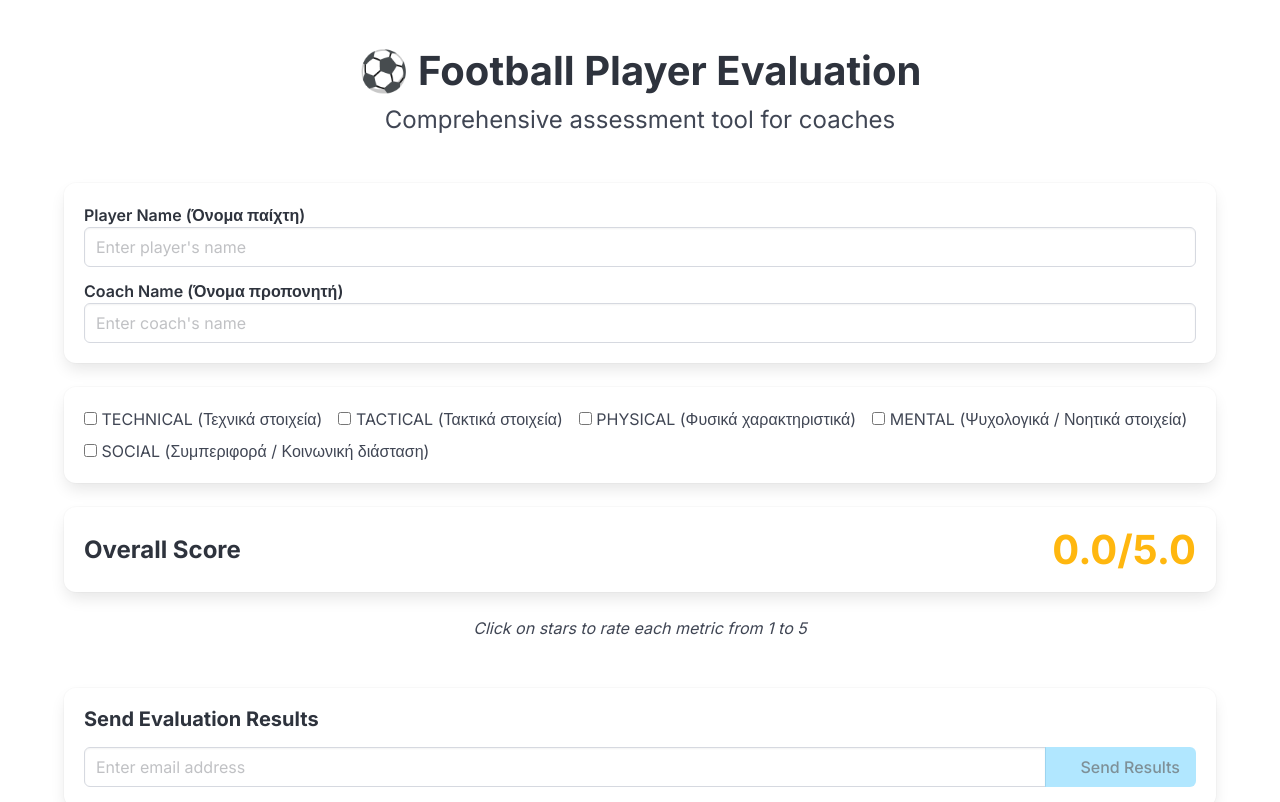
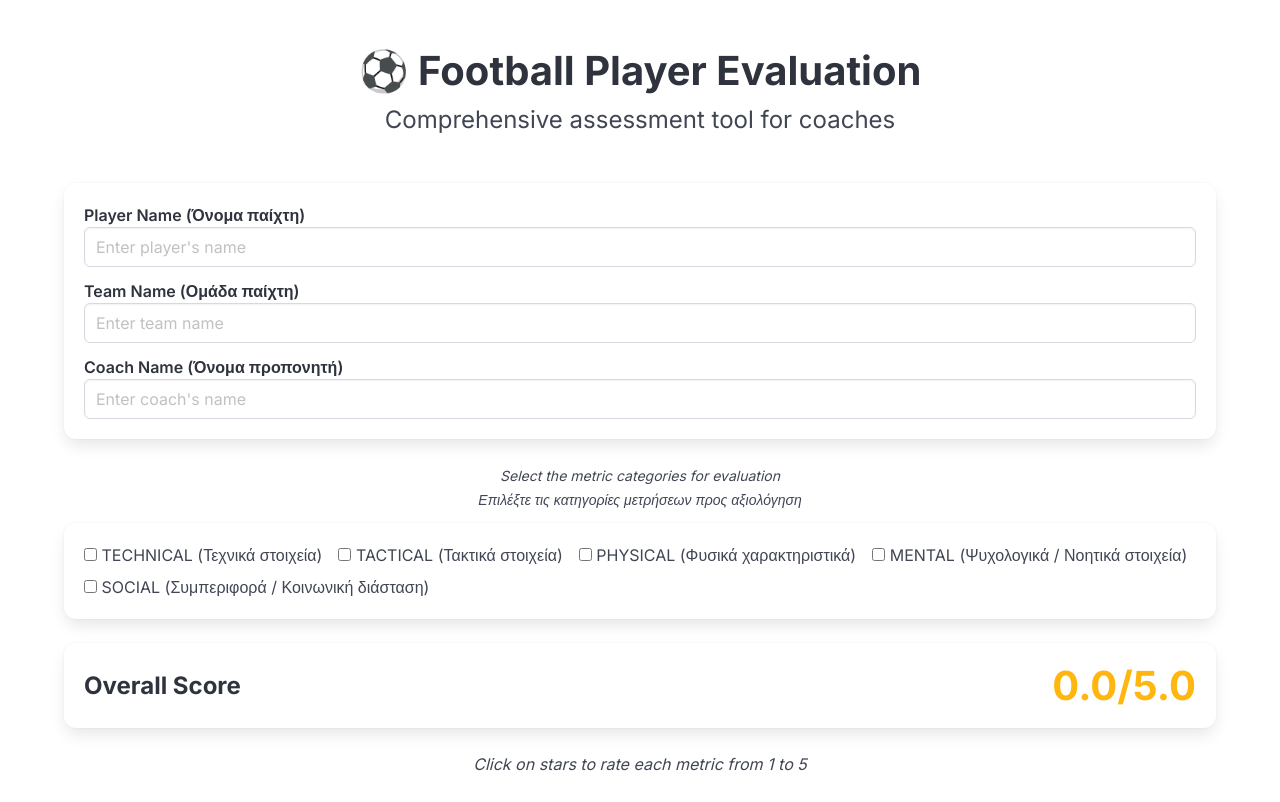
Before and after one commit to axanth/FootballEval, a Svelte app: page / in a window 1280 px wide. Shown: the top 802 px of the page. Built offline with nearby package versions, Linux system fonts and the light colour scheme.

Commit message:
Styling and additons.

```diff
--- a/src/App.svelte
+++ b/src/App.svelte
@@ -204,6 +204,7 @@
   let recipientEmail = "";
   let playerName = "";
   let coachName = "";
+  let teamName = "";
 
   // Validate email format
   $: isValidEmail = /^[^\s@]+@[^\s@]+\.[^\s@]+$/.test(recipientEmail);
@@ -247,6 +248,19 @@
           </div>
         </label>
       </div>
+       <div class="field">
+        <label class="label"
+          >Team Name (Ομάδα παίχτη)
+          <div class="control is-expanded">
+            <input
+              class="input"
+              type="text"
+              placeholder="Enter team name"
+              bind:value={teamName}
+            />
+          </div>
+        </label>
+      </div>
       <div class="field">
         <label class="label"
           >Coach Name (Όνομα προπονητή)
@@ -260,6 +274,13 @@
           </div>
         </label>
       </div>
+
+    </div>
+    <div class="has-text-centered mt-3 mb-3">
+      <p class="is-size-6 is-italic">
+        <small>Select the metric categories for evaluation <br /></small>
+        <small>Επιλέξτε τις κατηγορίες μετρήσεων προς αξιολόγηση</small>
+      </p>
     </div>
     <div class="box">
       <div class="checkboxes">
@@ -339,9 +360,9 @@
 </main>
 
 <style>
-    :global(html) {
-        color-scheme: light;
-    }
+  :global(html) {
+    color-scheme: light;
+  }
   :global(body) {
     margin: 0;
     padding: 0;
--- a/src/lib/MetricCategoryCard.svelte
+++ b/src/lib/MetricCategoryCard.svelte
@@ -21,7 +21,7 @@
 <div class="card">
     <!-- Card Header -->
     <header class="card-header has-background-light">
-        <p class="card-header-title is-centered">
+        <p class="card-header-title is-centered has-text-black">
             {@html categoryLabel}
         </p>
     </header>
@@ -42,6 +42,8 @@
                                 onRatingChange(metric.id, value)}
                         />
                     </div>
+                    <textarea class="textarea is-info" placeholder="παρατηρήσεις" rows="2"
+                    ></textarea>
                 </div>
             {/each}
         </div>
```
